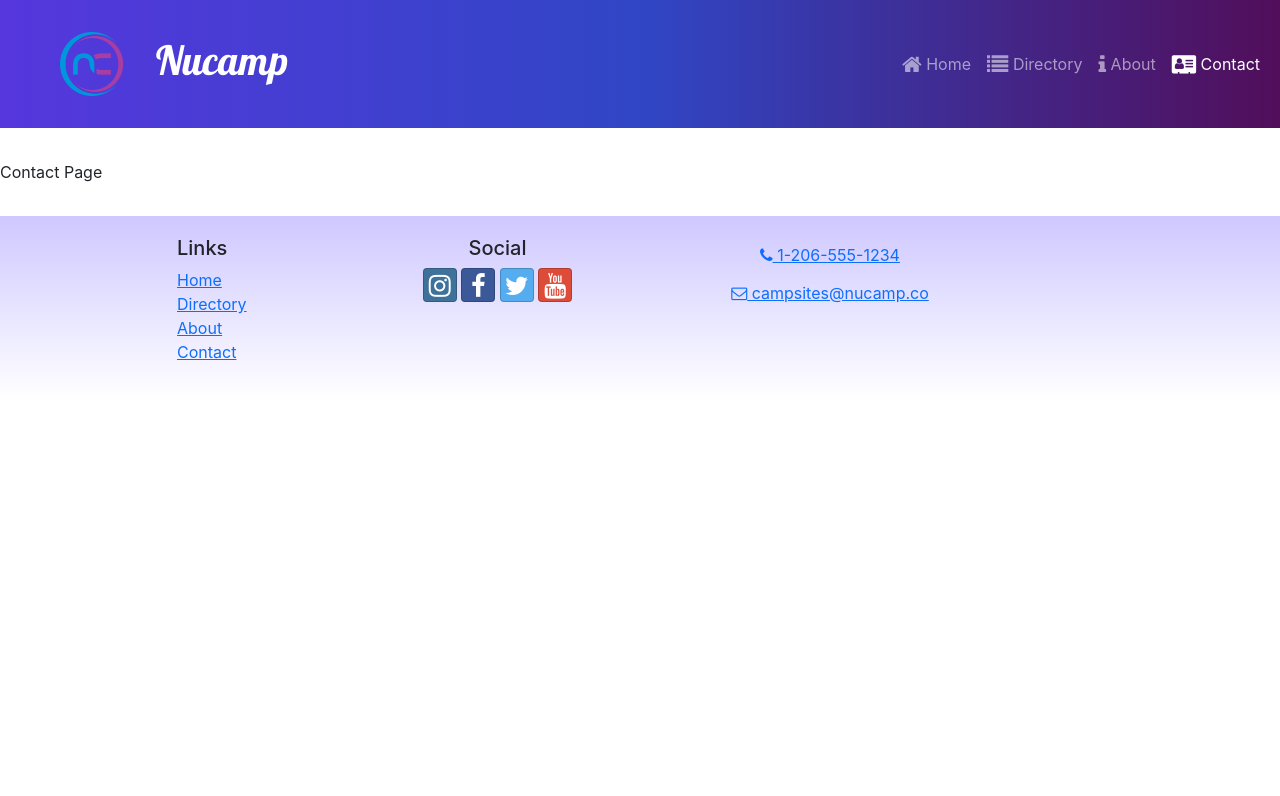
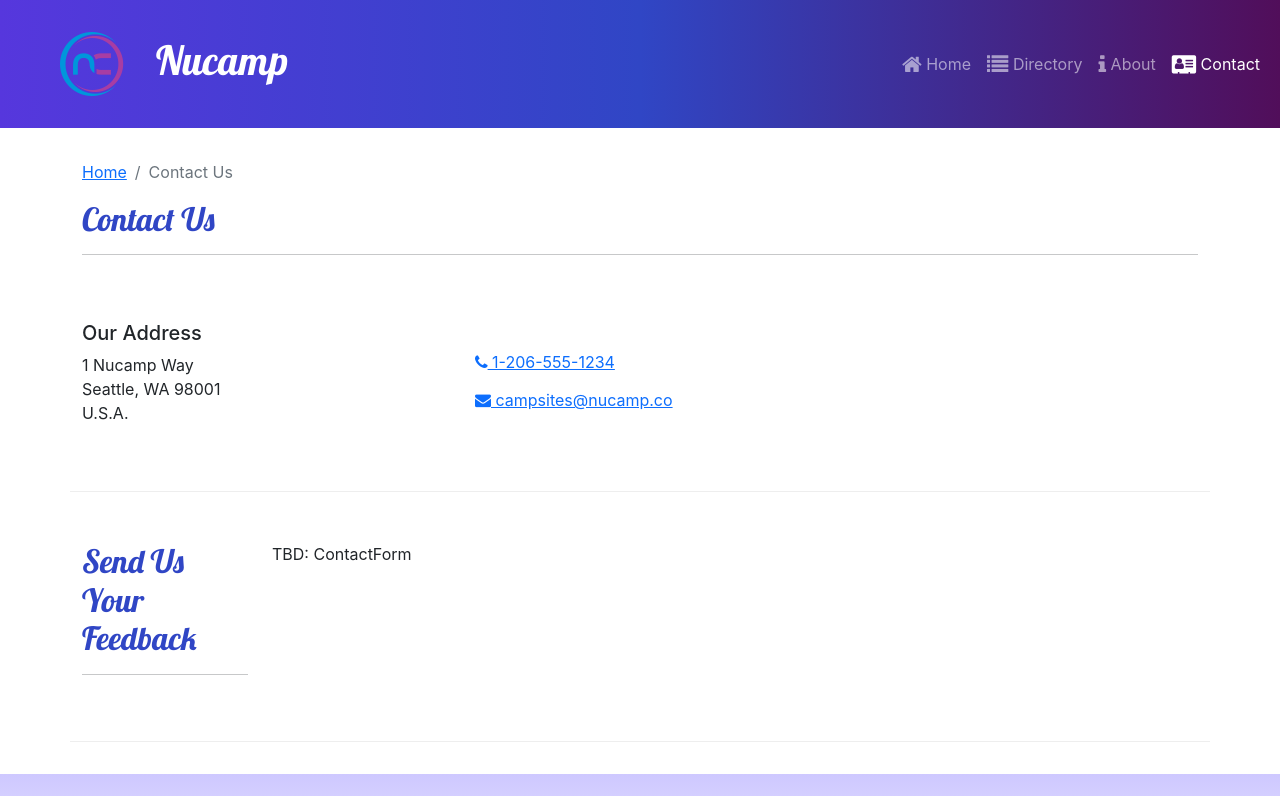
Before and after one commit to genobaga/GitHub-Test, a React (Create React App) app: page /contact in a window 1280 px wide. Shown: the top 796 px of the page. Built offline with nearby package versions, Linux system fonts and the light colour scheme.

Commit message:
Contact Page

```diff
--- a/src/pages/ContactPage.js
+++ b/src/pages/ContactPage.js
@@ -1,4 +1,50 @@
+import { Container, Col, Row } from 'reactstrap';
+import SubHeader from '../components/SubHeader';
+
 const ContactPage = () => {
-    return <div>Contact Page</div>;
+    return (
+        <Container>
+            <SubHeader current='Contact Us' />
+            <Row className='row-content align-items-center'>
+                <Col sm='4'>
+                    <h5>Our Address</h5>
+                    <address>
+                        1 Nucamp Way
+                        <br />
+                        Seattle, WA 98001
+                        <br />
+                        U.S.A.
+                    </address>
+
+                </Col>
+                <Col>
+                    <a
+                        role='button'
+                        className='btn btn-link'
+                        href='tel:+12065551234'
+                    >
+                        <i className='fa fa-phone' /> 1-206-555-1234
+                    </a>
+                    <br/>
+                    <a
+                        role='button'
+                        className='btn btn-link'
+                        href='mailto:fakemail@fakeemail.co'
+                    >
+                        <i className='fa fa-envelope' /> campsites@nucamp.co
+                    </a>
+                </Col>
+            </Row>
+            <Row className='row-content'>
+                <Col xs='2'>
+                    <h2>Send Us Your Feedback</h2>
+                    <hr />
+                </Col>
+                <Col md='10'>
+                    TBD: ContactForm
+                </Col>
+            </Row>
+        </Container>
+    )
 };
 export default ContactPage;
```
